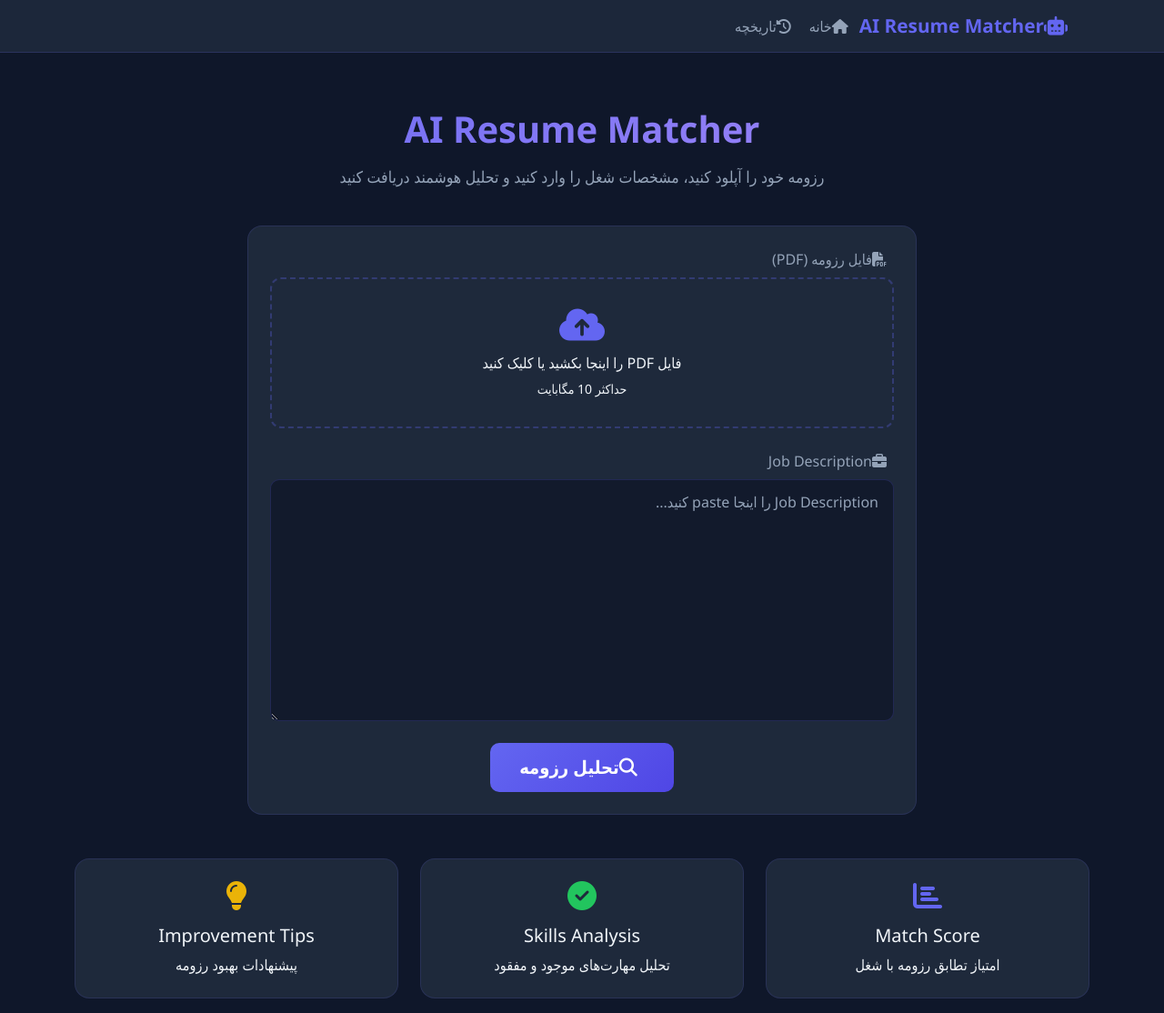
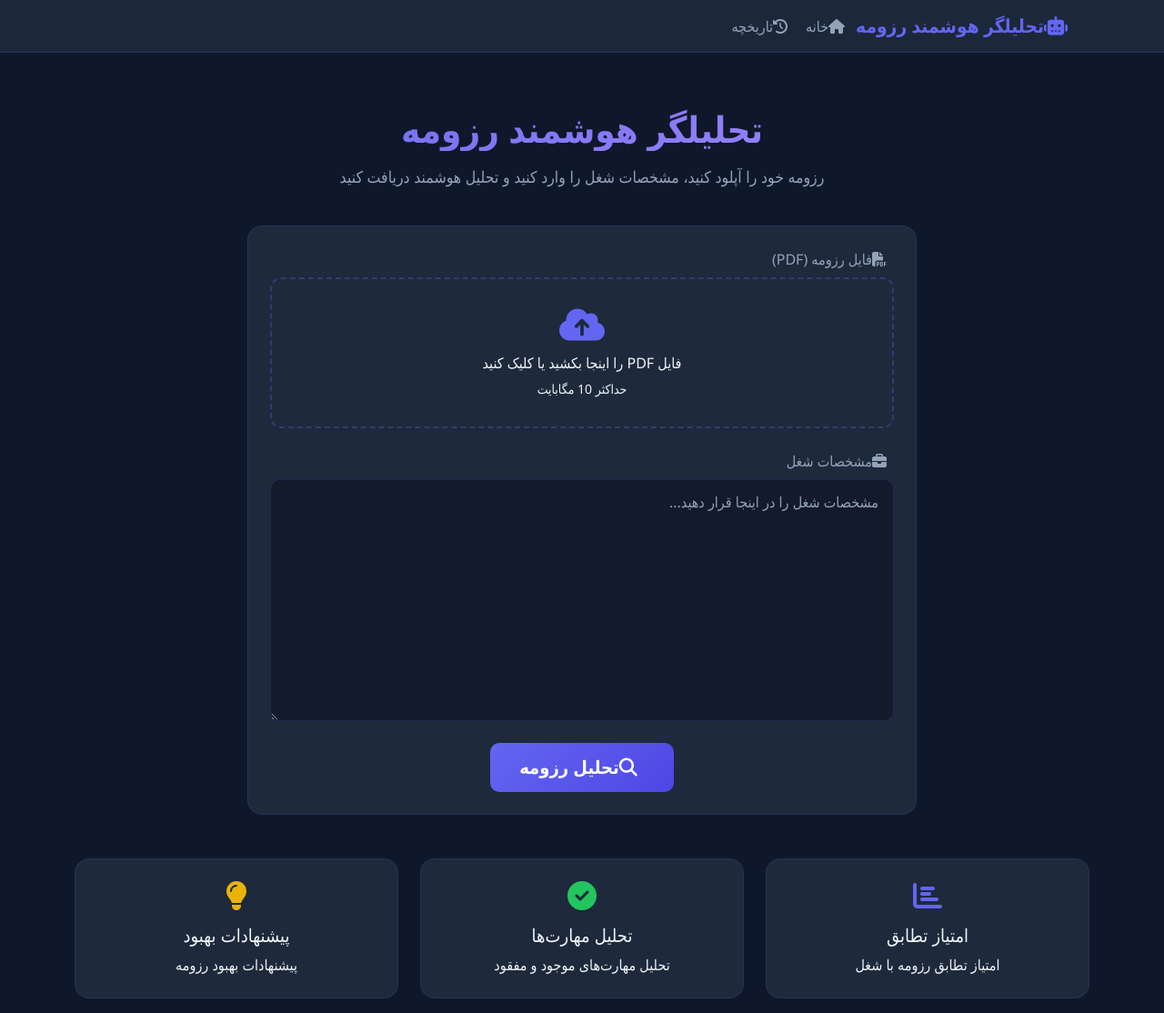
Before and after one commit to Thrymheim/AI-Resume-Matcher, a Django app: page / in a window 1280 px wide. Shown: the whole page at 91% size. Run offline with Django 4.2, Linux system fonts and the light colour scheme.

Commit message:
Translate all UI text to Farsi

```diff
--- a/matcher/forms.py
+++ b/matcher/forms.py
@@ -9,10 +9,10 @@ class ResumeAnalysisForm(forms.Form):
         })
     )
     job_description = forms.CharField(
-        label='Job Description',
+        label='مشخصات شغل',
         widget=forms.Textarea(attrs={
             'class': 'form-control',
             'rows': 10,
-            'placeholder': 'Job Description را اینجا paste کنید...'
+            'placeholder': 'مشخصات شغل را در اینجا قرار دهید...'
         })
     )
--- a/templates/matcher/base.html
+++ b/templates/matcher/base.html
@@ -3,7 +3,7 @@
 <head>
     <meta charset="UTF-8">
     <meta name="viewport" content="width=device-width, initial-scale=1.0">
-    <title>{% block title %}AI Resume Matcher{% endblock %}</title>
+    <title>{% block title %}تحلیلگر هوشمند رزومه{% endblock %}</title>
     <link rel="icon" type="image/png" href="https://w7.pngwing.com/pngs/228/967/png-transparent-resume-curriculum-vitae-computer-icons-cover-letter-cv-icon-template-blue-angle-thumbnail.png">
     <link href="https://cdn.jsdelivr.net/npm/bootstrap@5.3.3/dist/css/bootstrap.min.css" rel="stylesheet">
     <link href="https://cdnjs.cloudflare.com/ajax/libs/font-awesome/6.5.1/css/all.min.css" rel="stylesheet">
@@ -221,7 +221,7 @@
     <nav class="navbar navbar-expand-lg navbar-dark">
         <div class="container">
             <a class="navbar-brand" href="{% url 'matcher:index' %}">
-                <i class="fas fa-robot me-2"></i>AI Resume Matcher
+                <i class="fas fa-robot me-2"></i>تحلیلگر هوشمند رزومه
             </a>
             <div class="navbar-nav ms-auto">
                 <a class="nav-link" href="{% url 'matcher:index' %}">
--- a/templates/matcher/history.html
+++ b/templates/matcher/history.html
@@ -1,6 +1,6 @@
 {% extends 'matcher/base.html' %}
 
-{% block title %}تاریخچه تحلیل‌ها - AI Resume Matcher{% endblock %}
+{% block title %}تاریخچه تحلیل‌ها - تحلیلگر هوشمند رزومه{% endblock %}
 
 {% block content %}
 <div class="py-4">
--- a/templates/matcher/index.html
+++ b/templates/matcher/index.html
@@ -1,10 +1,10 @@
 {% extends 'matcher/base.html' %}
 
-{% block title %}AI Resume Matcher - خانه{% endblock %}
+{% block title %}تحلیلگر هوشمند رزومه - خانه{% endblock %}
 
 {% block content %}
 <div class="hero-section">
-    <h1>AI Resume Matcher</h1>
+    <h1>تحلیلگر هوشمند رزومه</h1>
     <p>رزومه خود را آپلود کنید، مشخصات شغل را وارد کنید و تحلیل هوشمند دریافت کنید</p>
 </div>
 
@@ -41,7 +41,7 @@
 
                 <div class="mb-4">
                     <label class="form-label">
-                        <i class="fas fa-briefcase me-2"></i>Job Description
+                        <i class="fas fa-briefcase me-2"></i>مشخصات شغل
                     </label>
                     {{ form.job_description }}
                 </div>
@@ -60,21 +60,21 @@
     <div class="col-lg-4 mb-3">
         <div class="card-dark p-4 text-center">
             <i class="fas fa-chart-bar fa-2x mb-3" style="color: var(--primary);"></i>
-            <h5>Match Score</h5>
+            <h5>امتیاز تطابق</h5>
             <p class="text-muted mb-0">امتیاز تطابق رزومه با شغل</p>
         </div>
     </div>
     <div class="col-lg-4 mb-3">
         <div class="card-dark p-4 text-center">
             <i class="fas fa-check-circle fa-2x mb-3" style="color: var(--accent-green);"></i>
-            <h5>Skills Analysis</h5>
+            <h5>تحلیل مهارت‌ها</h5>
             <p class="text-muted mb-0">تحلیل مهارت‌های موجود و مفقود</p>
         </div>
     </div>
     <div class="col-lg-4 mb-3">
         <div class="card-dark p-4 text-center">
             <i class="fas fa-lightbulb fa-2x mb-3" style="color: var(--accent-yellow);"></i>
-            <h5>Improvement Tips</h5>
+            <h5>پیشنهادات بهبود</h5>
             <p class="text-muted mb-0">پیشنهادات بهبود رزومه</p>
         </div>
     </div>
--- a/templates/matcher/result.html
+++ b/templates/matcher/result.html
@@ -1,6 +1,6 @@
 {% extends 'matcher/base.html' %}
 
-{% block title %}نتیجه تحلیل - AI Resume Matcher{% endblock %}
+{% block title %}نتیجه تحلیل - تحلیلگر هوشمند رزومه{% endblock %}
 
 {% block content %}
 <div class="py-4">
@@ -28,7 +28,7 @@
                         <div class="score-circle {% if result.match_score >= 70 %}score-high{% elif result.match_score >= 40 %}score-medium{% else %}score-low{% endif %}">
                             {{ result.match_score }}%
                         </div>
-                        <h5>Match Score</h5>
+                        <h5>امتیاز تطابق</h5>
                         <p class="text-muted mb-0">امتیاز تطابق</p>
                     </div>
                 </div>
@@ -113,7 +113,7 @@
             <div class="card-dark p-4 mb-4">
                 <h6 class="section-title">
                     <i class="fas fa-briefcase me-2" style="color: var(--primary);"></i>
-                    Job Description
+                    مشخصات شغل
                 </h6>
                 <div style="color: var(--text-secondary); line-height: 1.8; white-space: pre-wrap;">{{ job_description }}</div>
             </div>
```
